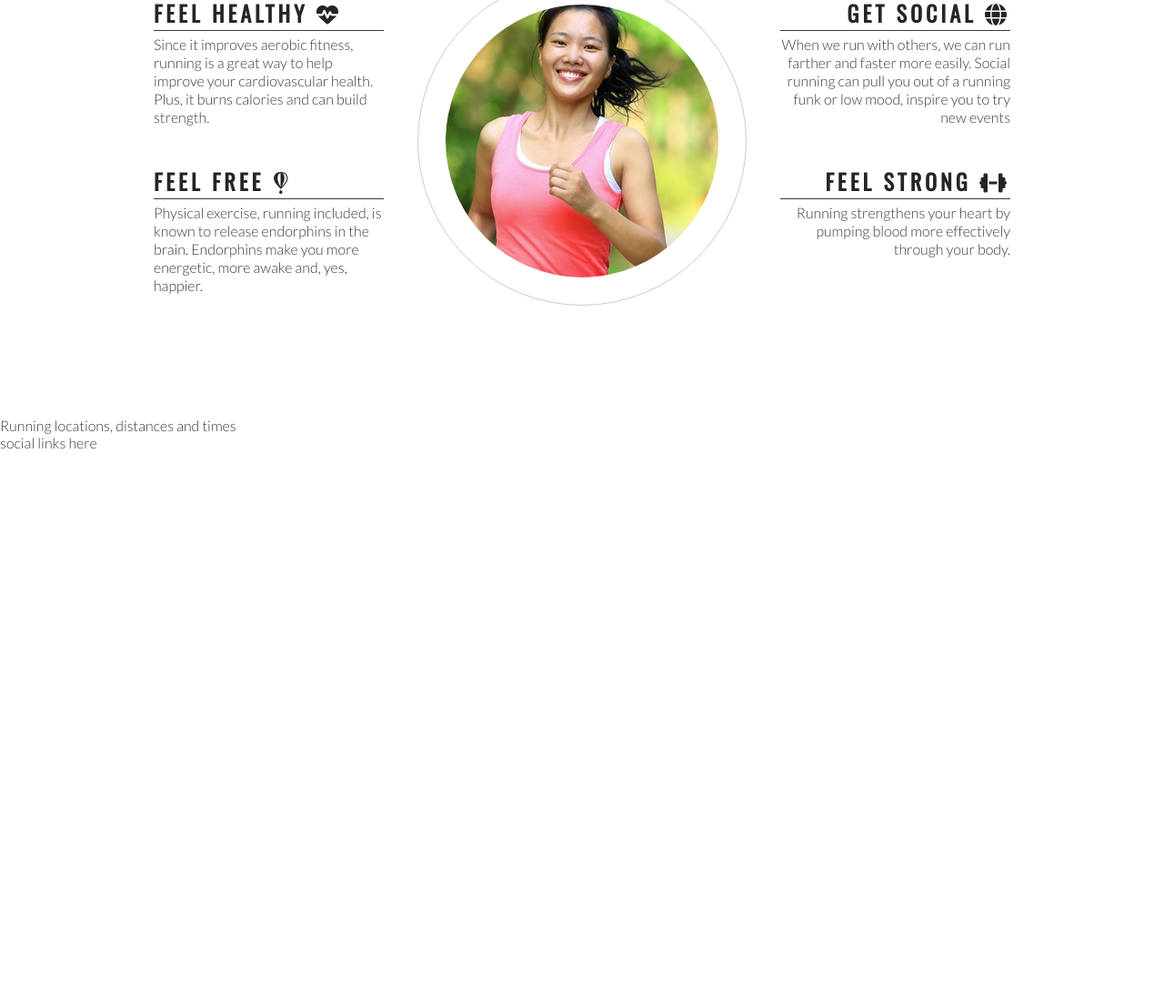
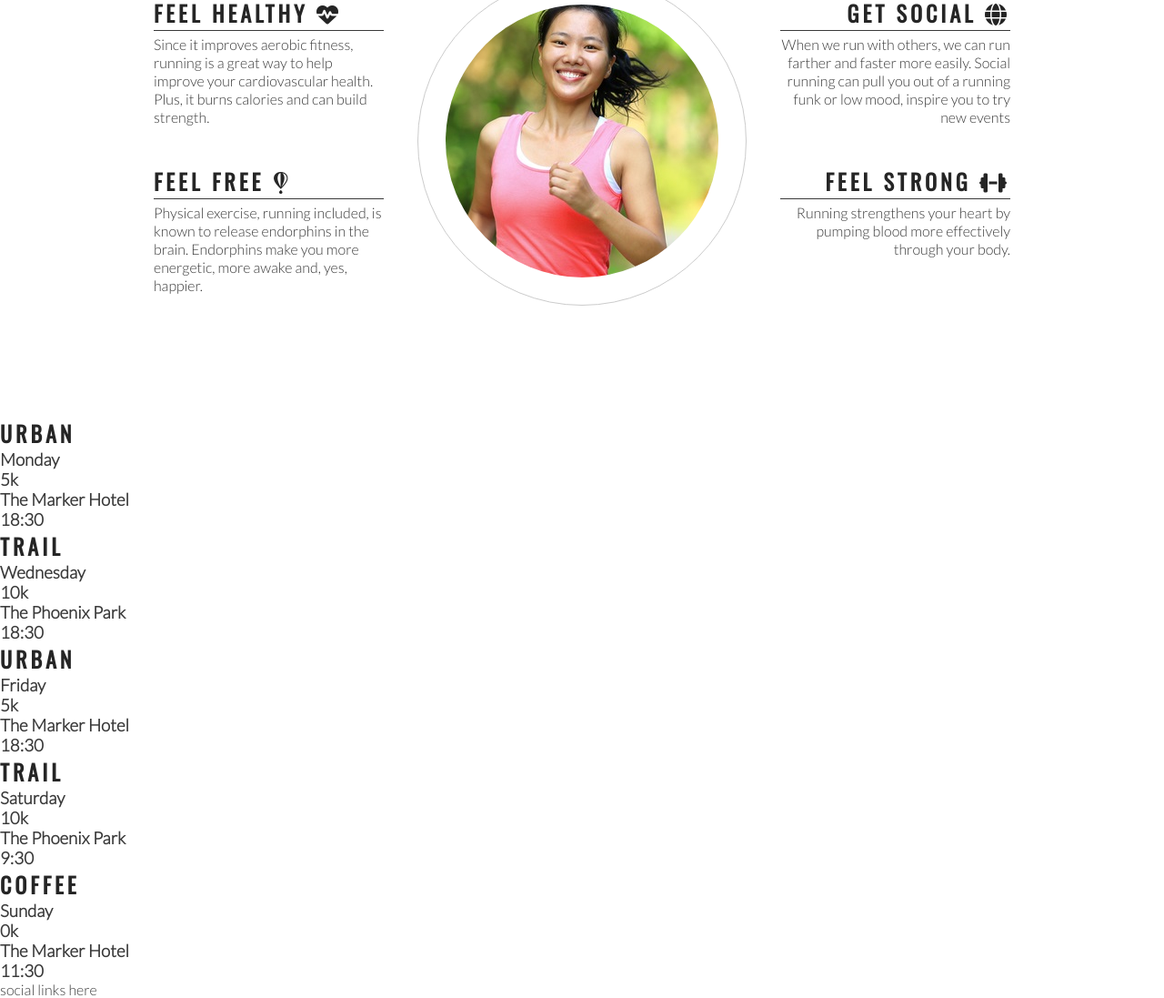
Before and after one commit to GitHub-Harrison/Love-Running, a plain HTML site: page index.html in a window 1280 px wide. Shown: the part 867-1964 px from the top of the page at 91% size. Before the commit the page ends 1363 px from the top, so only its background shows below. Drawn offline with nearby package versions, Linux system fonts and the light colour scheme.

Commit message:
Add meetup times main structure

```diff
--- a/index.html
+++ b/index.html
@@ -71,7 +71,41 @@
         </div>
     </section>
     <section>
-        Running locations, distances and times
+        <div>
+            <h2>Urban</h2>
+            <h3>Monday</h3>
+            <h3>5k</h3>
+            <h3>The Marker Hotel</h3>
+            <h3>18:30</h3>
+        </div>
+        <div>
+            <h2>Trail</h2>
+            <h3>Wednesday</h3>
+            <h3>10k</h3>
+            <h3>The Phoenix Park</h3>
+            <h3>18:30</h3>
+        </div>
+        <div>
+            <h2>Urban</h2>
+            <h3>Friday</h3>
+            <h3>5k</h3>
+            <h3>The Marker Hotel</h3>
+            <h3>18:30</h3>
+        </div>
+        <div>
+            <h2>Trail</h2>
+            <h3>Saturday</h3>
+            <h3>10k</h3>
+            <h3>The Phoenix Park</h3>
+            <h3>9:30</h3>
+        </div>
+        <div>
+            <h2>Coffee</h2>
+            <h3>Sunday</h3>
+            <h3>0k</h3>
+            <h3>The Marker Hotel</h3>
+            <h3>11:30</h3>
+        </div>
     </section>
     <footer>
         social links here
```
